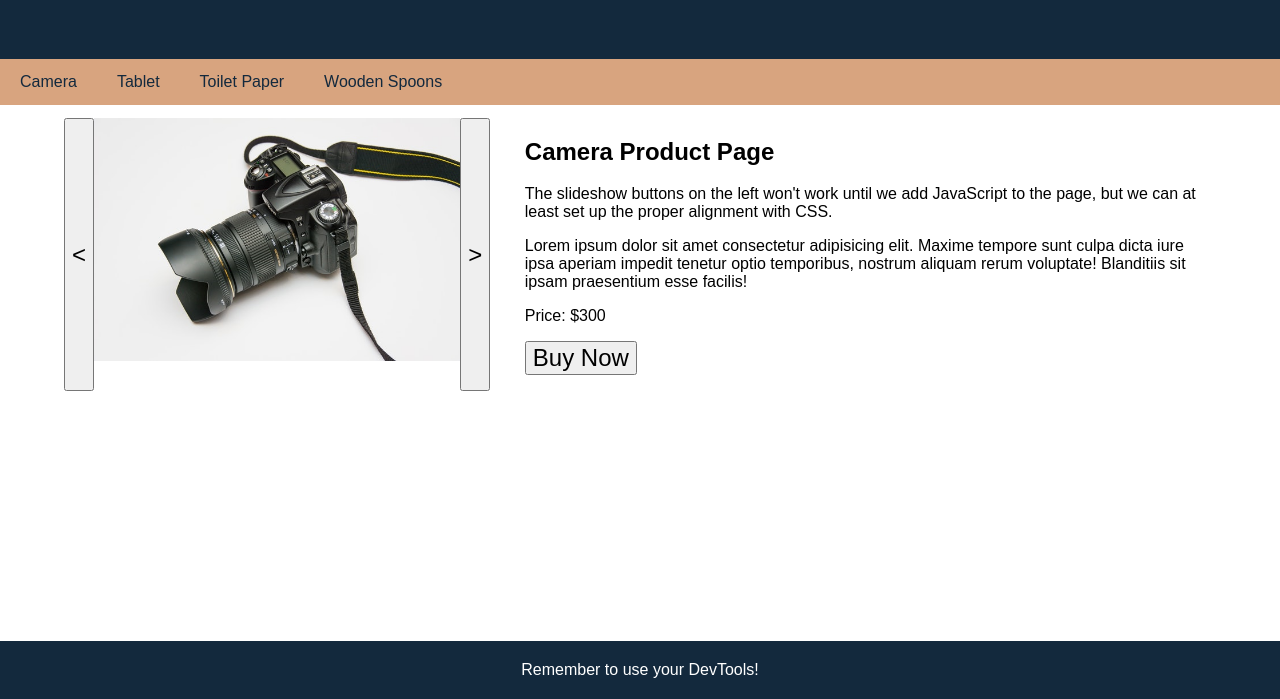
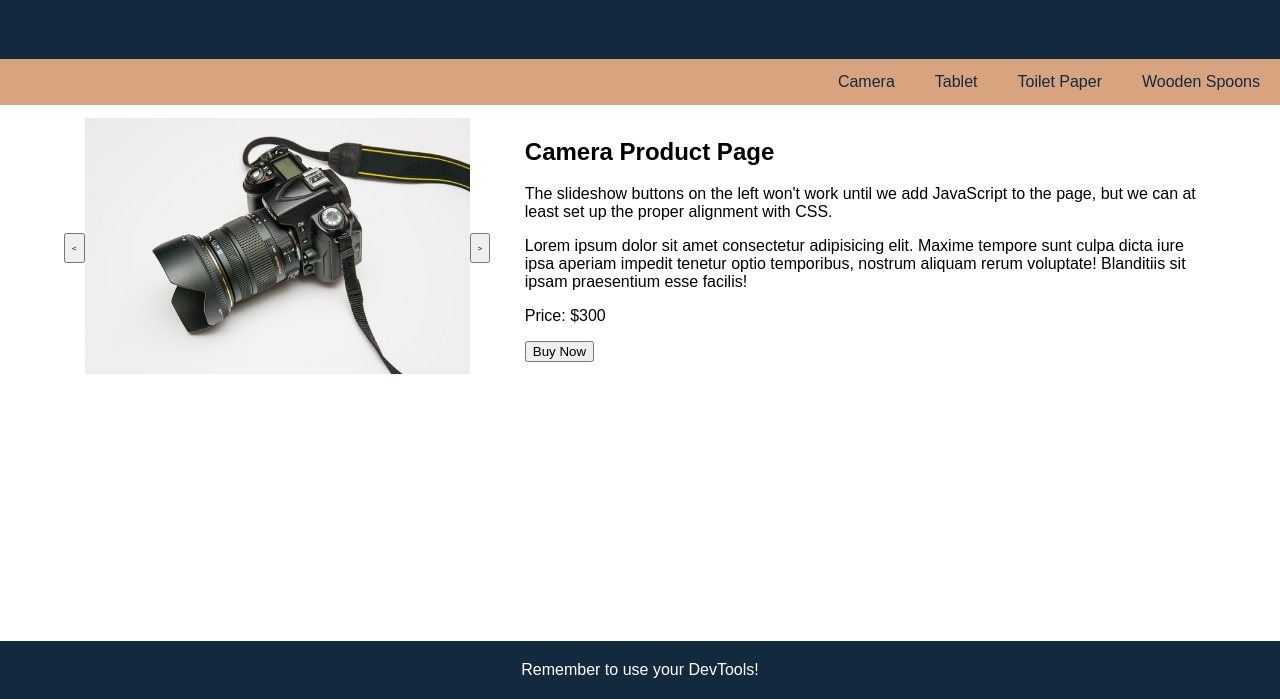
Before and after one commit to KevinHenleyCode/classwork_week_2, a plain HTML site: page 08-Stu_Flexbox-Placement/Unsolved/index.html in a window 1280 px wide. Shown: the part 101-800 px from the top of the page. Drawn offline with Linux system fonts and the light colour scheme.

Commit message:
finished 08-Stu_Flexbox-Placement

```diff
--- a/08-Stu_Flexbox-Placement/Unsolved/assets/css/style.css
+++ b/08-Stu_Flexbox-Placement/Unsolved/assets/css/style.css
@@ -20,6 +20,7 @@ header {
 
 nav {
   display: flex;
+  justify-content: flex-end;
   background-color: #d8a47f;
 }
 
@@ -44,8 +45,10 @@ footer {
   margin: 1% auto;
 }
 
-.product button {
-  font-size: 150%;
+.product-slideshow button {
+  font-size: 50%;
+  height: 30px;
+  align-self: center;
 }
 
 .product-slideshow {
```
